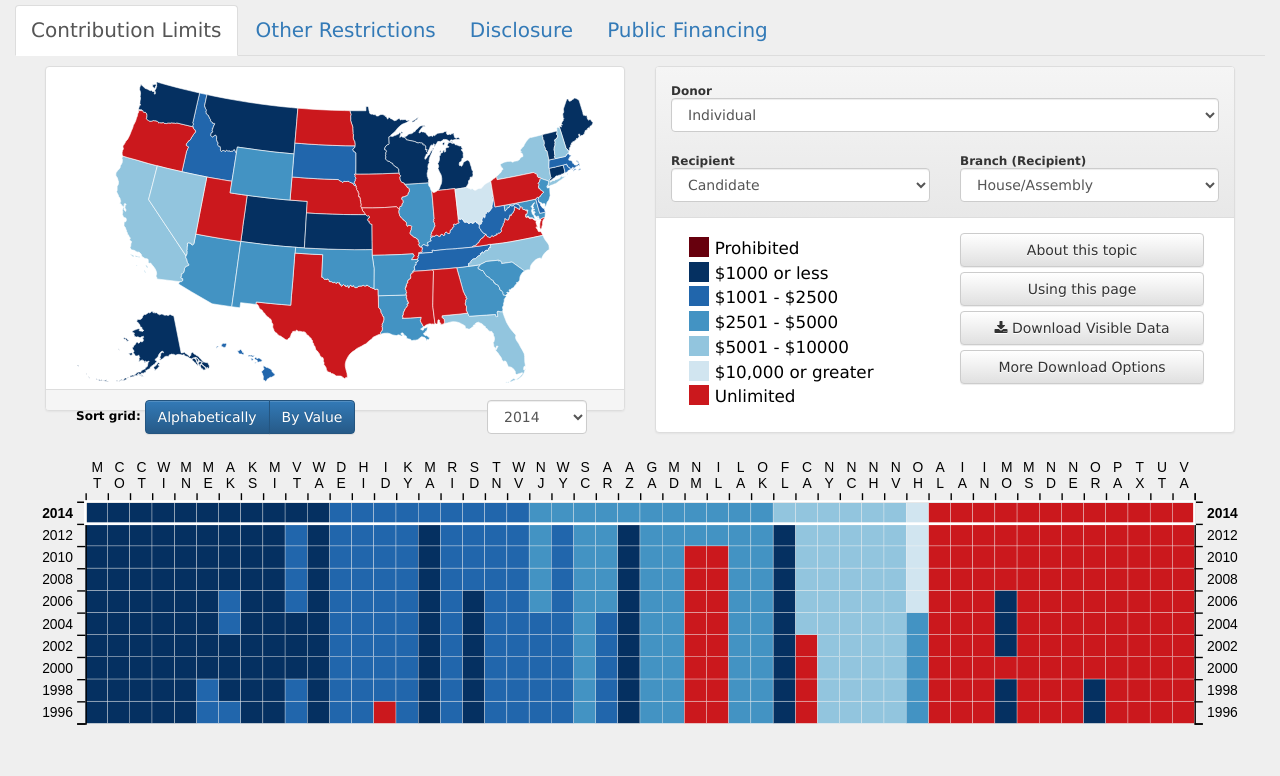
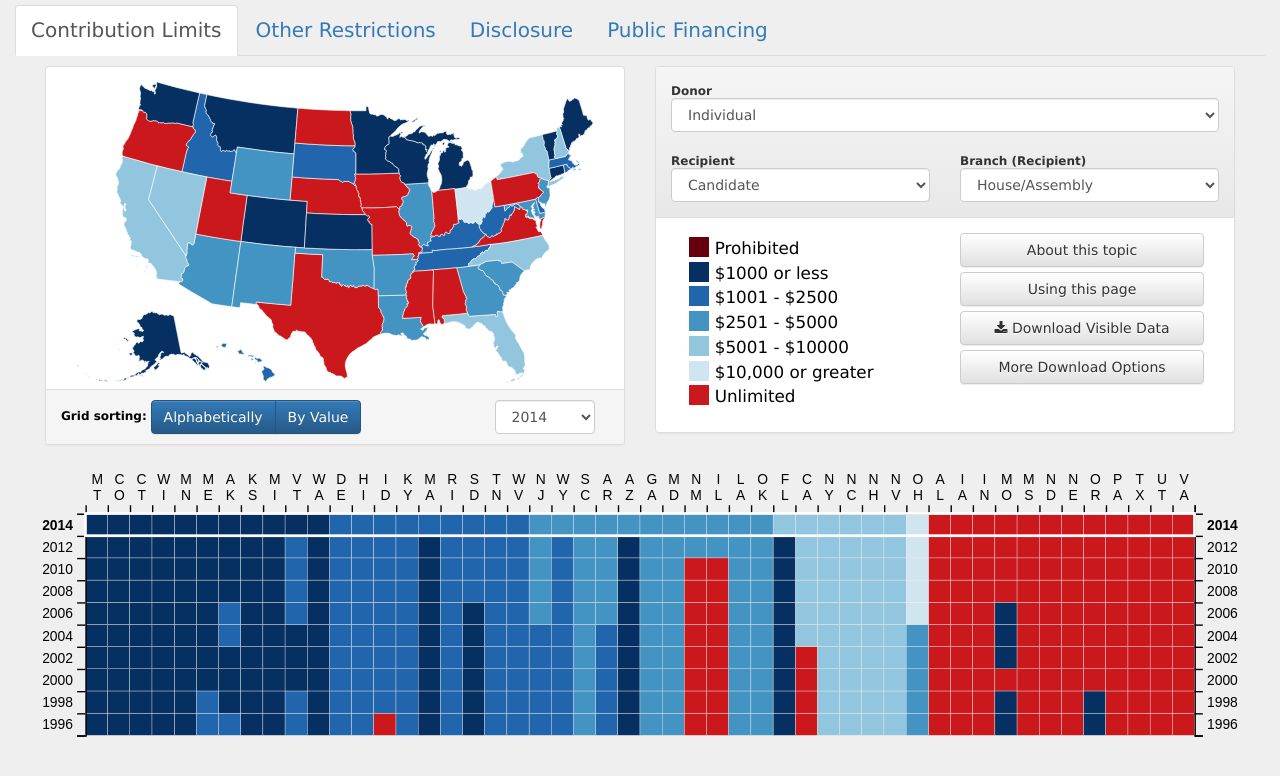
Before and after one commit to cfinst/cfinst.github.io, a Jekyll site: the page built from index.md, in a window 1280 px wide. Shown: the top 776 px of the page. Built offline with Jekyll 4.4.1, drawn with Linux system fonts in a browser that asks for light colours.

Commit message:
Fix panel footer expansion issue

```diff
--- a/_layouts/default.html
+++ b/_layouts/default.html
@@ -13,8 +13,9 @@
           <svg id="map"></svg>
         </div><!--.panel-body-->
         <div class="panel-footer">
+          <div class="row">
             <div class="col-sm-9">
-            <label>Sort grid: </label>
+              <label>Grid sorting: </label>
               <div class="btn-group" data-toggle="buttons">
                 <label class="btn btn-primary">
                   <input type="radio" name="sortgrid" id="alpha" autocomplete="off" value="alpha"> Alphabetically
@@ -32,7 +33,8 @@
                   </optgroup>
                 </select>
               </div><!--.form-->
-          </div><!--.col-sm-3--->
+            </div><!--.col-sm-3-->
+          </div><!--.row-->
         </div><!--.panel-footer-->
       </div><!--.panel.panel-default-->
     </section><!--.col-lg-8-->
```
Lines whose indentation alone changed are shown as unchanged.
